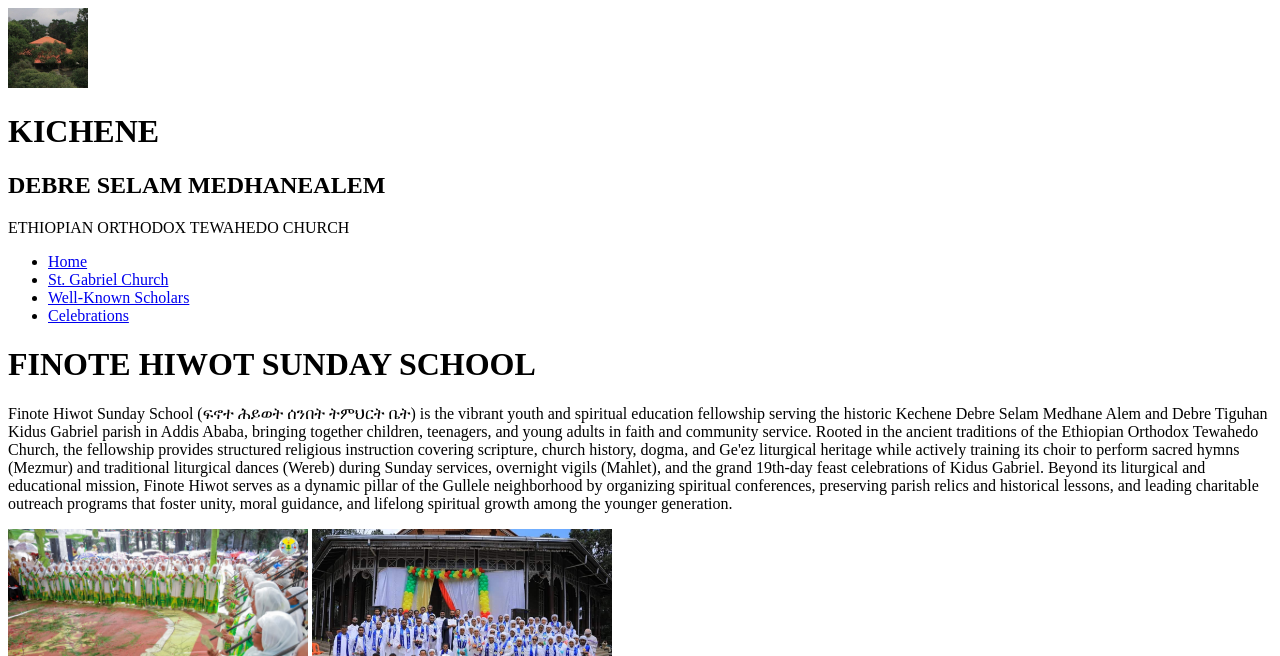
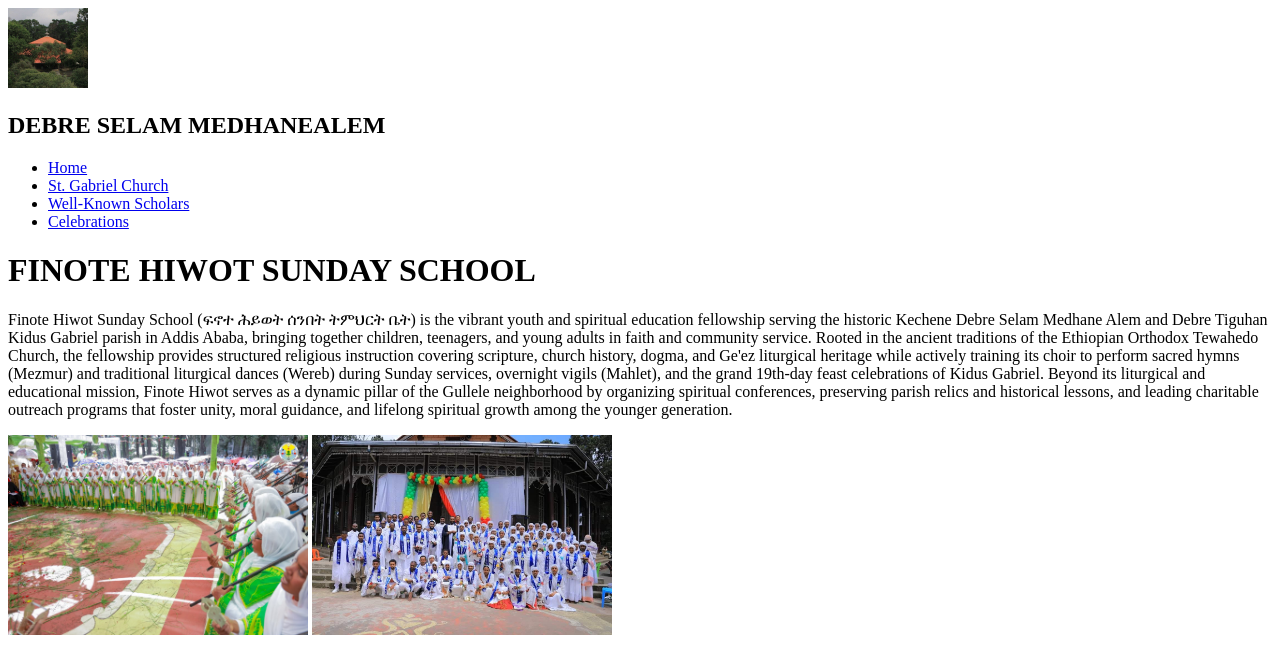
Before and after one commit to ElshadayMezgebu/firstproject, a plain HTML site: page index3.html in a window 1280 px wide. Shown: the top 656 px of the page. Drawn offline with Linux system fonts and the light colour scheme.

```diff
--- a/index3.html
+++ b/index3.html
@@ -14,9 +14,7 @@
       width="80"
     />
 
-    <h1>KICHENE</h1>
     <h2>DEBRE SELAM MEDHANEALEM</h2>
-    <p>ETHIOPIAN ORTHODOX TEWAHEDO CHURCH</p>
     <nav>
       <ul>
         <li><a href="index.html">Home</a></li>
```
